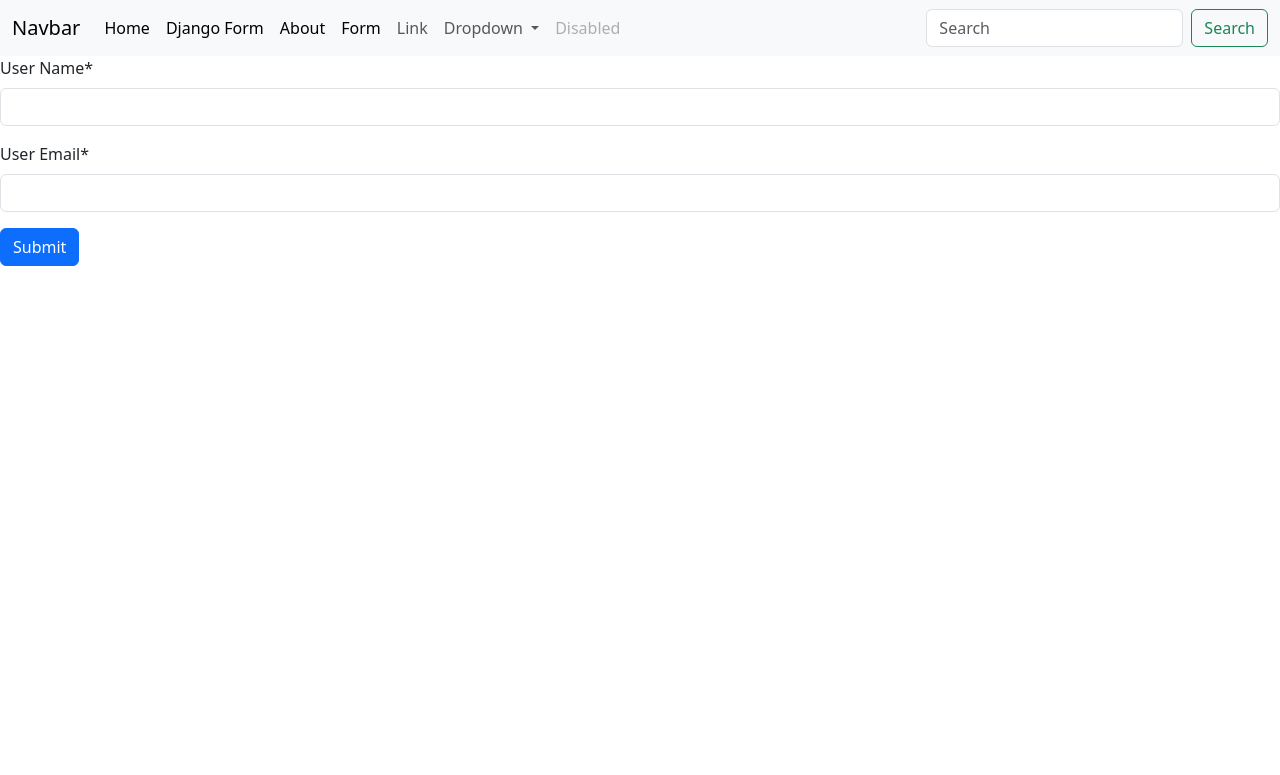
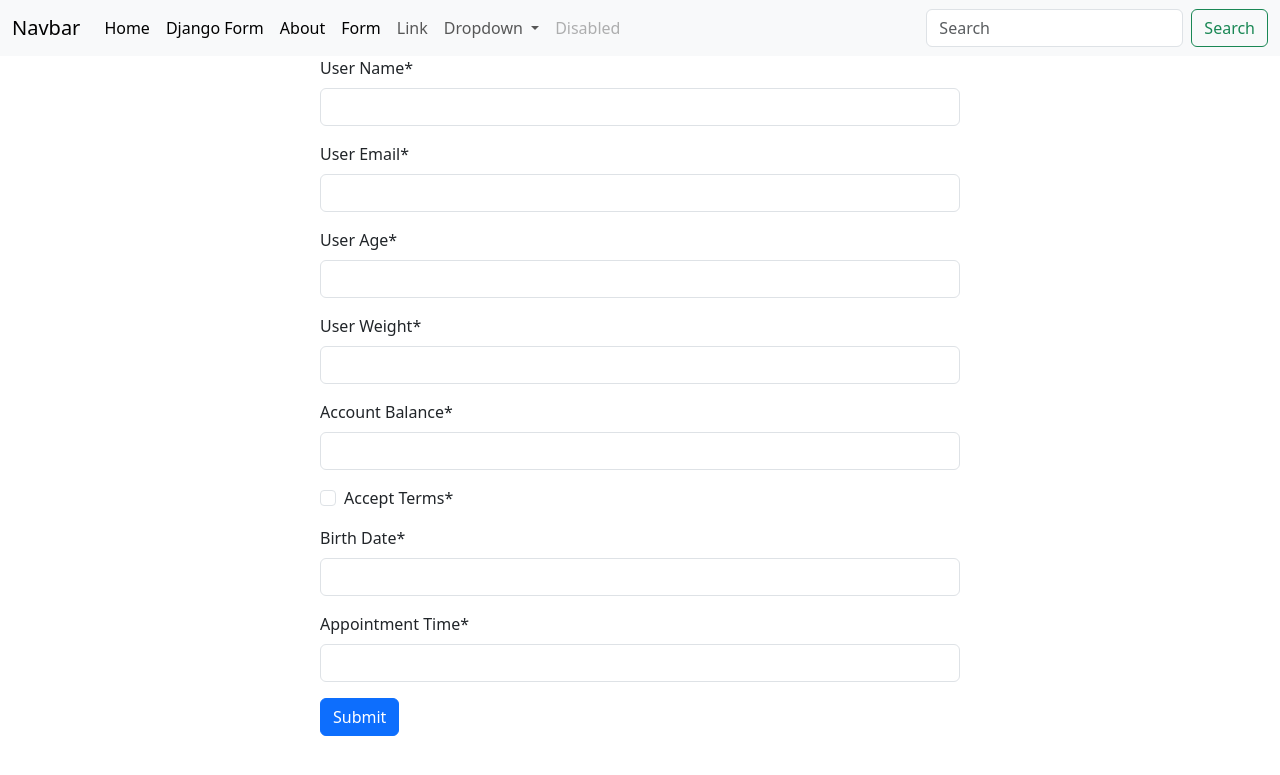
Before and after one commit to r-ony-s/phi, a Django app: template part1/newapp/templates/contact.html in a window 1280 px wide. Shown: the top 775 px of the page. Run offline with Django 5.2, Linux system fonts and the light colour scheme; the template is opened without the code that fills it: values that come from a table or form of the project are taken from there, others are empty; some libraries are stand-ins or nearby versions.

Commit message:
built in form part1

```diff
--- a/part1/newapp/forms.py
+++ b/part1/newapp/forms.py
@@ -2,3 +2,9 @@ from django import forms
 class SampleForm(forms.Form):
     name = forms.CharField(label='User Name')
     email = forms.EmailField(label='User Email')
+    age = forms.IntegerField(label='User Age')
+    weight = forms.FloatField(label='User Weight')
+    balance = forms.DecimalField(label='Account Balance')
+    check=forms.BooleanField(label='Accept Terms')
+    birth_date = forms.DateField(label='Birth Date')
+    appointment_time = forms.DateTimeField(label='Appointment Time')
--- a/part1/newapp/templates/contact.html
+++ b/part1/newapp/templates/contact.html
@@ -1,7 +1,7 @@
 {% extends 'base.html' %}
 {% block content %}
 {% load crispy_forms_tags %}
-<form method="post">
+<form style="width:50%;height:500px;margin:auto" method="post">
     {% csrf_token %}
 {{form|crispy}}
 <button type="submit" class="btn btn-primary">Submit</button>
```
